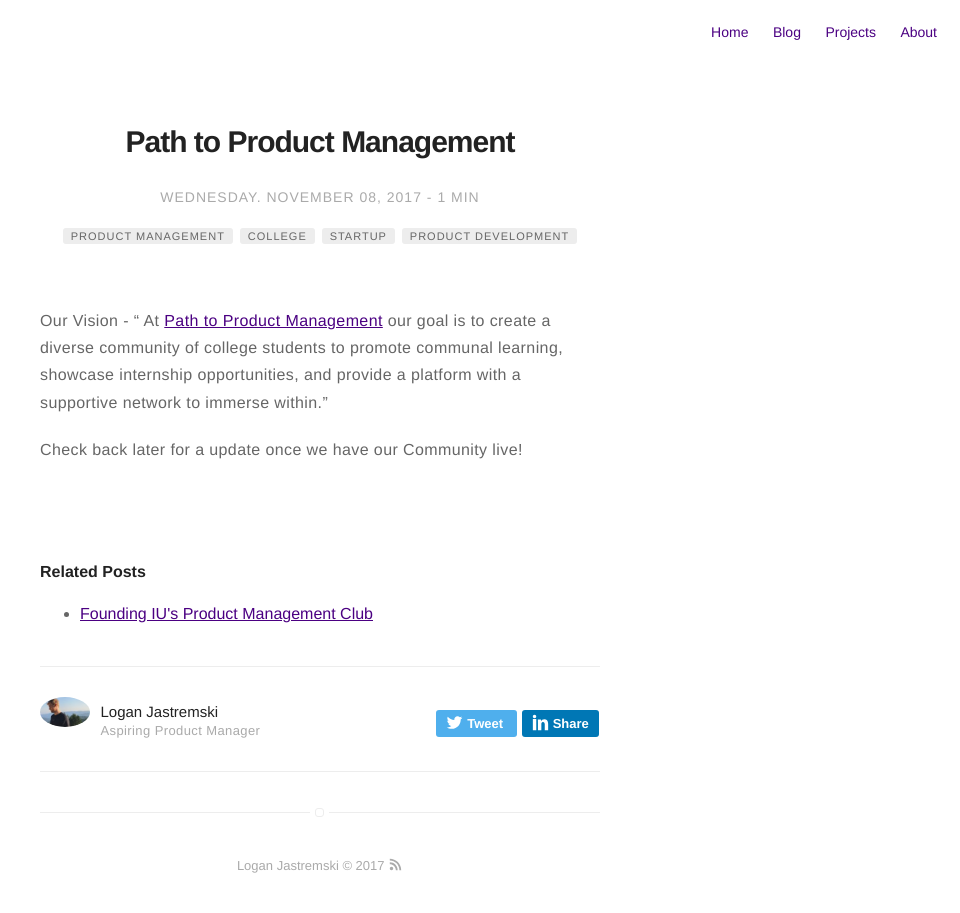
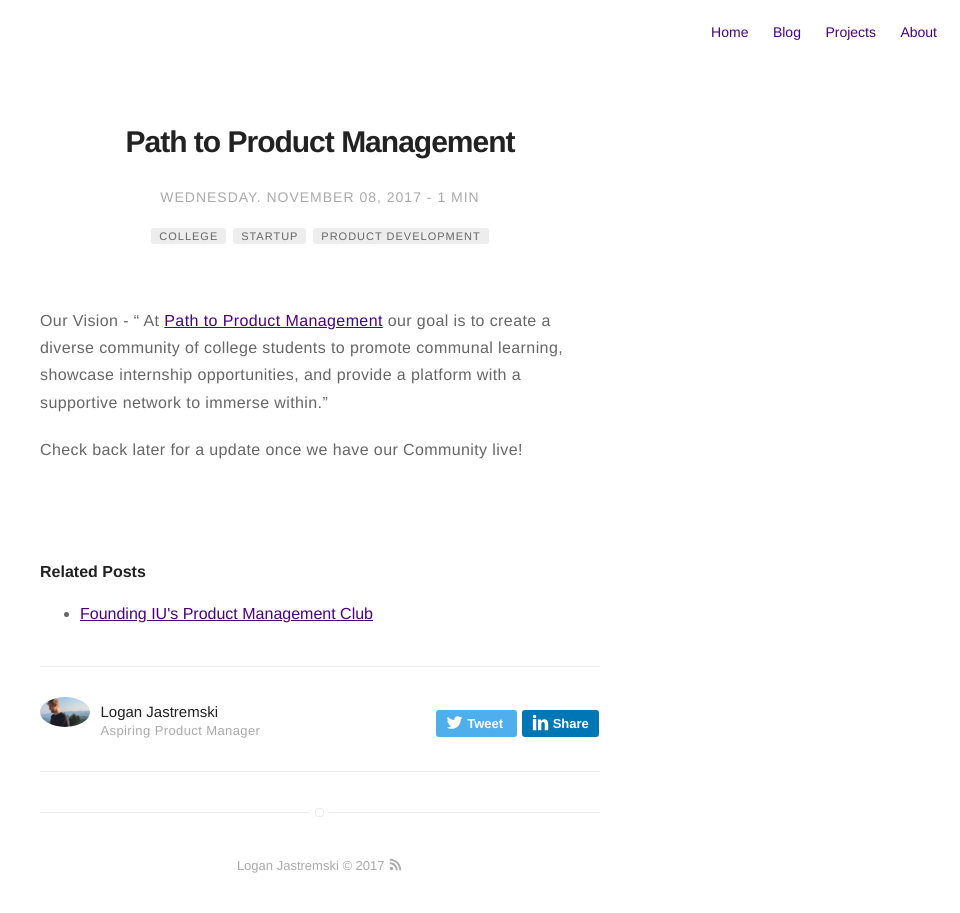
Before and after one commit to LoganJastremski/LoganJastremski.com, a Jekyll site: the page built from _posts/2017-11-08-Path-to-Product-Management.markdown, in a window 1280 px wide. Shown: the whole page, without its empty margins (320-1280 px from the left). Built offline with Jekyll 4.4.1, drawn with Linux system fonts in a browser that asks for light colours.

Commit message:
too many tags

```diff
--- a/_posts/2017-11-08-Path-to-Product-Management.markdown
+++ b/_posts/2017-11-08-Path-to-Product-Management.markdown
@@ -3,7 +3,6 @@
 layout: post
 date: 2017-11-08 10:10
 tag:
-- Product Management
 - College
 - Startup
 - Product Development
```
